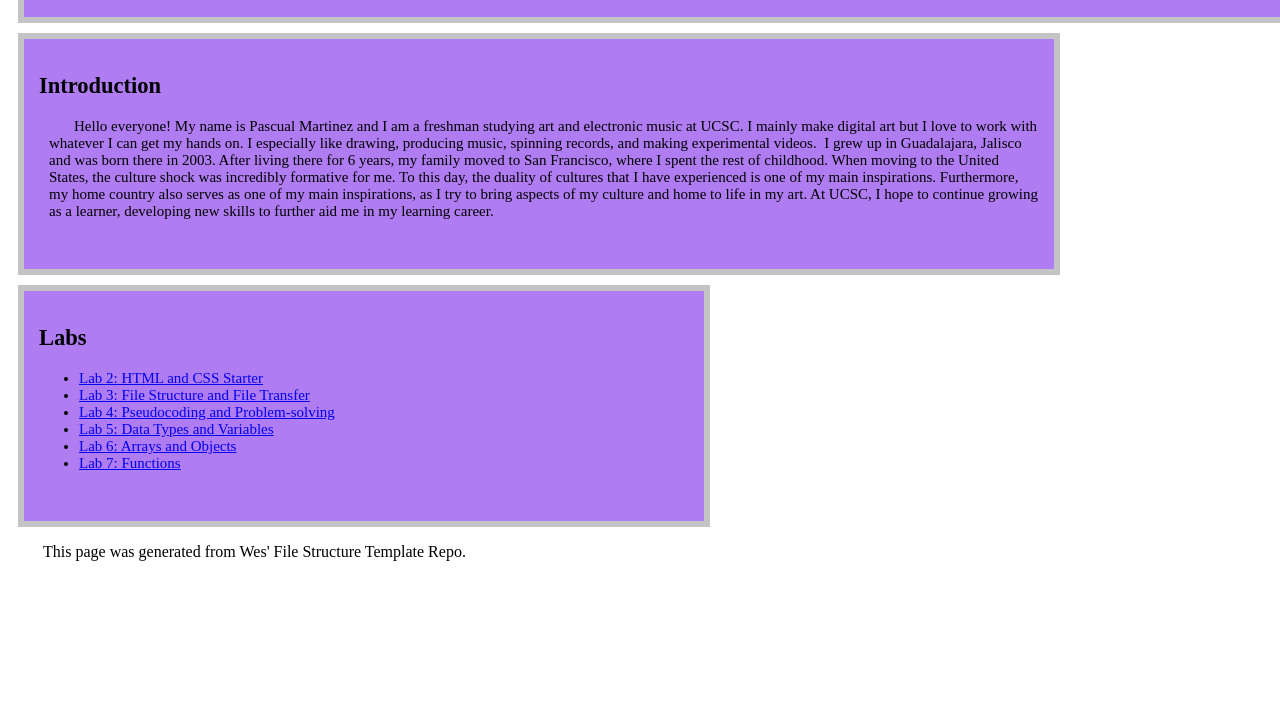
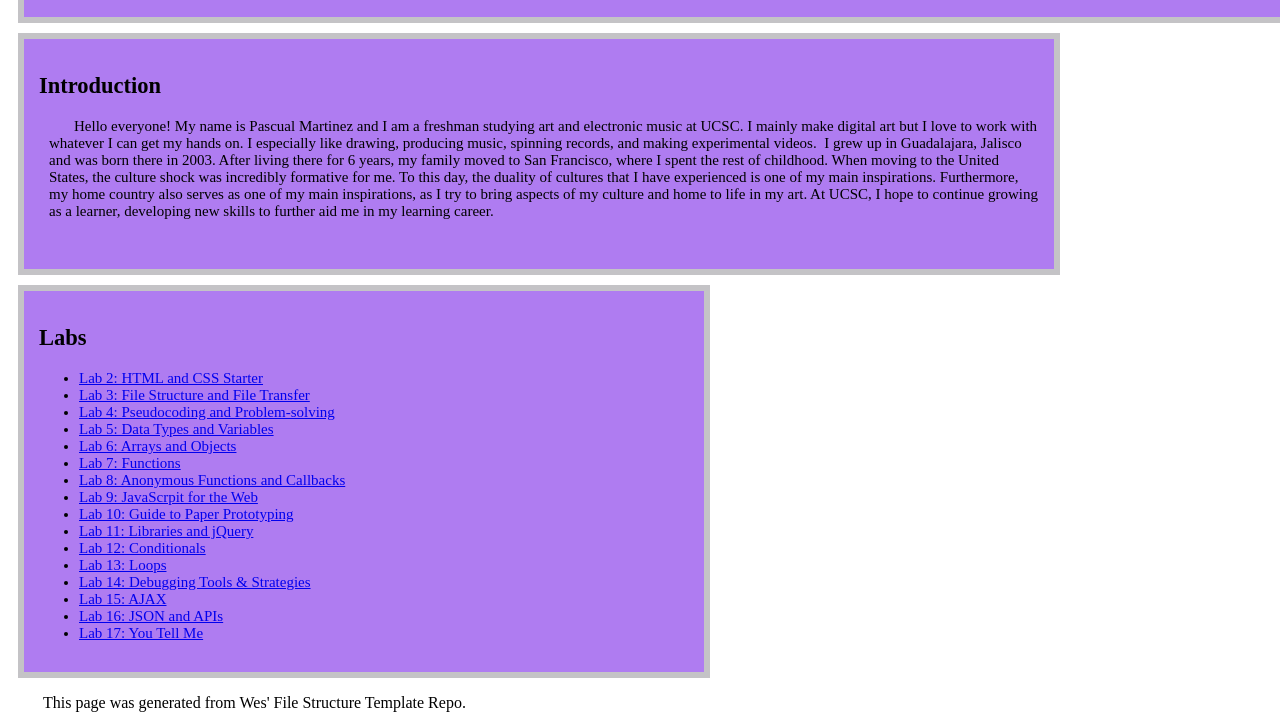
Before and after one commit to PascualM32/20K, a plain HTML site: page index.html in a window 1280 px wide. Shown: the part 482-1210 px from the top of the page. Before the commit the page ends 1059 px from the top, so only its background shows below. Drawn offline with Linux system fonts and the light colour scheme.

Commit message:
Linked labs 8-17 to home index.html page
Linked all remaining labs to my homepage

```diff
--- a/index.html
+++ b/index.html
@@ -37,7 +37,17 @@
 			<li><a href="lab5/">Lab 5: Data Types and Variables</a ></li>
 			<li><a href="lab6/">Lab 6: Arrays and Objects</a ></li>
 			<li><a href="lab7/">Lab 7: Functions</a ></li>
-		</ul>
+			<li><a href="lab8/">Lab 8: Anonymous Functions and Callbacks</a ></li>
+			<li><a href="lab9/">Lab 9: JavaScrpit for the Web</a ></li>
+			<li><a href="lab10/">Lab 10: Guide to Paper Prototyping</a ></li>
+			<li><a href="lab11/">Lab 11: Libraries and jQuery</a ></li>
+			<li><a href="lab12/">Lab 12: Conditionals</a ></li>
+			<li><a href="lab13/">Lab 13: Loops</a ></li>
+			<li><a href="lab14/">Lab 14: Debugging Tools & Strategies</a ></li>
+			<li><a href="lab15/">Lab 15: AJAX</a ></li>
+			<li><a href="lab16/">Lab 16: JSON and APIs</a ></li>
+			<li><a href="lab17/">Lab 17: You Tell Me</a ></li>
+	</ul>
 	</div>
 
 </body>
```
